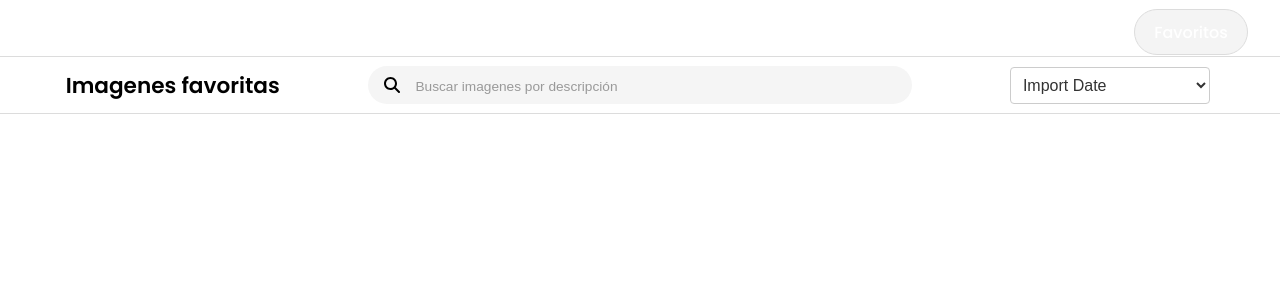
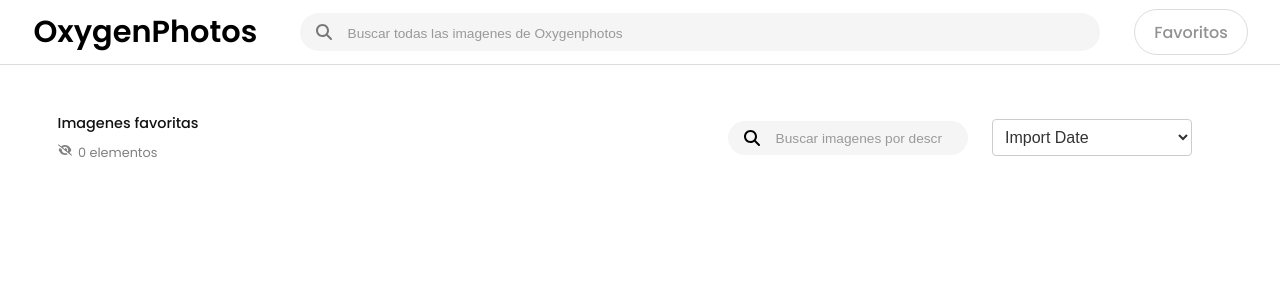
Before and after one commit to Joan266/react-image-search-app, a React (Vite) app: page /fav in a window 1280 px wide. Shown: the top 300 px of the page. Built offline with nearby package versions, Linux system fonts and the light colour scheme.

Commit message:
made fav responsive

```diff
--- a/src/components/FavCollectionComponent.jsx
+++ b/src/components/FavCollectionComponent.jsx
@@ -7,6 +7,7 @@ import { useState } from "react";
 import FileSaver from "file-saver";
 import searchIcon from "../public/search.svg";
 import downloadIcon from "../public/download.svg";
+import eyeSlashIcon from "../public/eye-slash-grey.svg";
 
 export const FavCollectionComponent = () => {
   const dispatch = useDispatch();
@@ -66,7 +67,12 @@ export const FavCollectionComponent = () => {
       <section className="fav-page__header">
         <div className="fav-page__header__title">
           Imagenes favoritas
+          <span className="fav-page__header__fav-num">
+            <img className="fav-page__header__fav-num__img"  src={eyeSlashIcon} alt="eye slash icon" />
+            {`${renderFavData.length} elementos`}
+          </span>
         </div>
+        <div className="fav-page__header__controls">
           <div className="fav-page__header__search-bar-container">
             <article className="search-bar">
               <img
@@ -91,6 +97,7 @@ export const FavCollectionComponent = () => {
               <option className="sort-order__item" value="height">Height</option>
               <option className="sort-order__item" value="likes">Likes</option>
             </select>
+          </div>
         </div>
       </section>
       <section className="gallery">
@@ -127,13 +134,13 @@ export const FavCollectionComponent = () => {
                 </div>
                 <div className="gallery__item__pills-list">
                   <article className="gallery__item__pill">
-                    Width{image.width}
+                    {`Width ${image.width}`}
                   </article>
                   <article className="gallery__item__pill">
-                    Height{image.height}
+                    {`Height ${image.height}`}
                   </article>
                   <article className="gallery__item__pill">
-                    Likes{image.likes}
+                    {`Likes ${image.likes}`}
                   </article>
                   <article className="gallery__item__pill">
                     {image.importDate}
--- a/src/components/NavComponent.jsx
+++ b/src/components/NavComponent.jsx
@@ -26,7 +26,7 @@ export const NavComponent = () => {
   }, []);
 
   return (
-    <nav className={`nav ${(isScrolled && isHomePage) ? 'nav--regular' : 'nav--top-home'}`}>
+    <nav className={`nav ${(isScrolled && isHomePage) ? 'nav--regular' : (!isScrolled && isHomePage) ? 'nav--top-home' :'nav--regular'}`}>
       <article className="nav__logo">
         <Link to="/">{windowWidth >= 1200 ? 'OxygenPhotos' : 'OP'}</Link>
       </article>
--- a/src/styles/FavPage.css
+++ b/src/styles/FavPage.css
@@ -1,25 +1,43 @@
 .fav-page {
   height: 100%;
   width: 100%;
+  margin-top: 3.5em;
+  padding: 1px 0;
 }
 .fav-page__header {
+  width: 100%;
+  height: auto;
+  color: white;
+  display: block;
+  margin-top: 1em;
+  margin-bottom: 1em;
+}
+.fav-page__header__controls {
+  display: block;
+  margin-right: 0;
+  margin-top: 1em;
   border-top: 1px solid gainsboro;
-  border-bottom: 1px solid gainsboro;
-  width: 100%;
-  height: 3.5em;
-  color: white;
+}
+.fav-page__header__title {
+  font-weight: 500;
+  font-size: 0.75rem;
+  color:rgba(0, 0, 0, 0.935);
   display: flex;
-  align-items: center;
-  justify-content: space-around;
-  flex-direction: row;
-  margin: 3.5em 0;
+  flex-direction: column;
+  margin-left: 1.5em;
 }
 
-.fav-page__header__title {
-  font-weight: 600;
-  font-size: 1.35rem;
-  color:black;
-  margin-left: 1em;
+.fav-page__header__fav-num {
+  font-weight: 400;
+  font-size: 0.6rem;
+  color:gray;
+  margin-top: 0.3em;
+}
+.fav-page__header__fav-num__img {
+  margin-right: 0.5em;
+  margin-top: 5px;
+  height: 1.1em;
+  width: 1.1em;
 }
 
 .fav-page__header__search-bar-container {
@@ -28,13 +46,45 @@
   display: flex;
   align-items: center;
   padding: 0.2em 1em;
-  width: 40%;
+  width: 13em;
+  height: 1.7em;
+  margin-top: 1em;
+  margin-bottom: 1em;
+  margin-left: 1.5em;
 }
 
 .fav-page__header__select-filter-container {
-  display: flex;
-  align-items: center;
-  justify-content: flex-end;
-  padding: 10px;
-  margin-right: 1em;
+  display: inline-block;
+  width: 100%;
+  margin-left: 1.5em;
+  width: 15em;
 }
+
+@media (min-width: 1200px) {
+  .fav-page__header {
+    display: flex;
+    flex-direction: row;
+    justify-content: space-between;
+    align-items: center;
+    margin-top: 3em;
+  }
+  .fav-page__header__controls {
+    display: flex;
+    flex-direction: row;
+    align-items: center;
+    margin-right: 3em;
+    margin-top: 0;
+    border: none;
+  }
+  .fav-page__header__title {
+    font-size: 0.9rem;
+    margin-left: 4em;
+  }
+
+  .fav-page__header__fav-num {
+    font-weight: 400;
+    font-size: 0.8rem;
+    color:gray;
+    margin-top: 0.3em;
+  }
+}
--- a/src/styles/PhotoGalleryComponent.css
+++ b/src/styles/PhotoGalleryComponent.css
@@ -61,31 +61,34 @@
   object-fit: cover;
 }
 .gallery__item__mask--data {
-  bottom: 1em;
-  left: 2.5%;
-  height: 3em;
-  width: 95%;
+  bottom: 0.5em;
+  left: 0;
+  height: 4.5em;
+  width: 100%;
+  background: linear-gradient(to top, rgba(0, 0, 0, 0.8), transparent);
 }
 .gallery__item__description {
-  font-size: 0.7rem;
+  font-size: 0.75rem;
   color:white;
   text-align: center;
-  margin-bottom: 1em;
+  margin: 0 0.5em;
+  margin-bottom: 0.85em;
+  margin-top: 0.85em;
 }
 .gallery__item__pills-list {
   display: flex;
   flex-direction: row;
   justify-content: center;
-  gap: 3px;
-  margin-top: 0.25em;
+  gap: 6px;
+  margin-bottom: 0.7em;
 }
 .gallery__item__pill {
-  background-color: ghostwhite;
-  color: gray;
-  border: 3px solid gainsboro;
+  background-color: rgba(0, 0, 0, 0.3);
+  color: white;
   font-size: 0.6rem;
-  border-radius: 2em;
-  padding: 0.1em 0.5em;
+  border-radius: 0.5em;
+  padding: 0.25em 0.6em;
+  font-weight: 600;
 }
 
 @media (min-width: 1200px) {
```
Also changed, not shown: src/public/eye-slash-grey.svg (added). Lines whose indentation alone changed are shown as unchanged.
